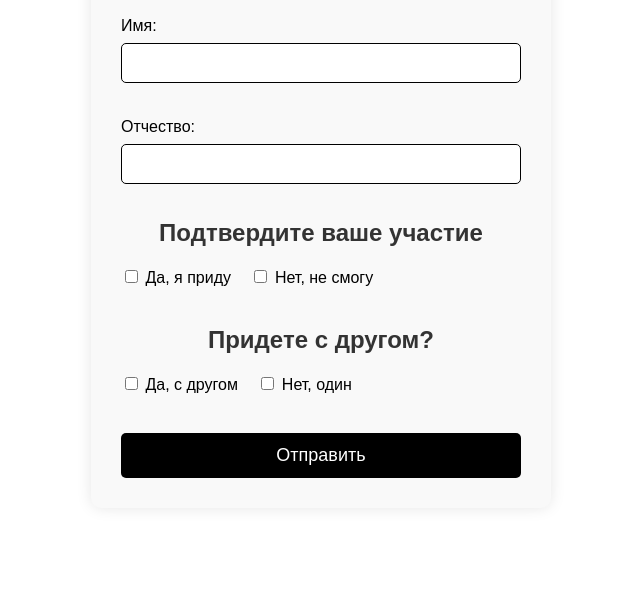
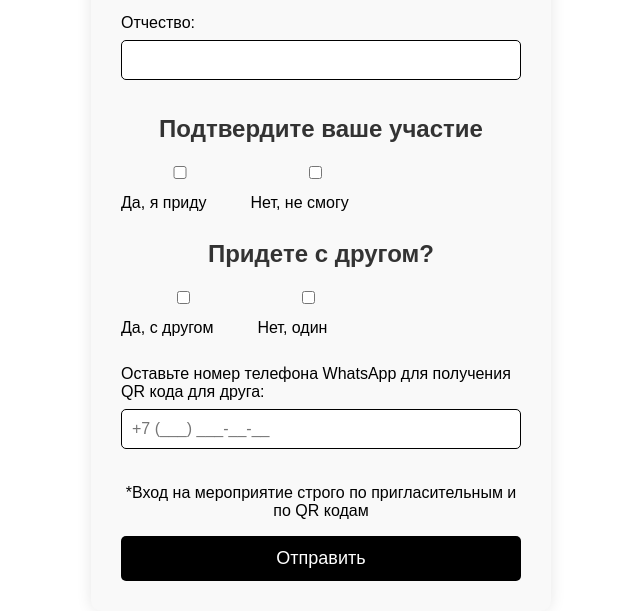
Before and after one commit to LexusQr/Confirmation-1, a plain HTML site: page index.html in a window 1280 px wide. Shown: the part 250-861 px from the top of the page, without its empty margins (319-959 px from the left). Before the commit the page ends 840 px from the top, so only its background shows below. Drawn offline with Linux system fonts and the light colour scheme.

Commit message:
Update index.html

```diff
--- a/index.html
+++ b/index.html
@@ -28,7 +28,7 @@
             text-align: center;
         }
 
-        #patronymic, #name {
+        #patronymic, #name, #whatsapp {
             width: 100%;
             max-width: 400px;
         }
@@ -50,13 +50,15 @@
         }
 
         input[type="text"],
-        input[type="checkbox"] {
+        input[type="checkbox"],
+        input[type="tel"] {
             padding: 10px;
             margin-bottom: 15px;
             border: 1px solid #000000;
             border-radius: 5px;
             font-size: 16px;
             box-sizing: border-box;
+            width: 100%;
         }
 
         .submit-button {
@@ -87,7 +89,6 @@
                 font-size: 16px;
                 padding: 10px 18px;
             }
-
         }
     </style>
 </head>
@@ -127,6 +128,13 @@
             </label>
         </div>
 
+        <div class="input-group">
+            <label for="whatsapp">Оставьте номер телефона WhatsApp для получения QR кода для друга:</label>
+            <input type="tel" id="whatsapp" name="whatsapp" placeholder="+7 (___) ___-__-__" required>
+        </div>
+
+        <p>*Вход на мероприятие строго по пригласительным и по QR кодам</p>
+
         <button class="submit-button" onclick="submitForm()">Отправить</button>
     </div>
     <script>
@@ -135,12 +143,14 @@
             const patronymic = document.getElementById('patronymic').value;
             const participation = document.querySelector('input[name="participation"]:checked')?.value || 'Нет ответа';
             const withFriend = document.querySelector('input[name="with_friend"]:checked')?.value || 'Нет ответа';
+            const whatsapp = document.getElementById('whatsapp').value;
 
             const data = {
                 name: name,
                 patronymic: patronymic,
                 participation: participation,
-                withFriend: withFriend
+                withFriend: withFriend,
+                whatsapp: whatsapp
             };
 
             fetch('https://script.google.com/macros/s/AKfycbyfSznl7td5Y0m0lImByZZ6Uz1KPkIUhnHAnchlSr8fdK-PnesbGUFMF5jDeT4mh_Ci/exec', {
@@ -156,6 +166,7 @@
                 // Обнуление значений формы
                 document.getElementById('name').value = '';
                 document.getElementById('patronymic').value = '';
+                document.getElementById('whatsapp').value = '';
                 document.querySelectorAll('input[type="checkbox"]').forEach(checkbox => checkbox.checked = false);
             })
             .catch(error => {
@@ -165,4 +176,5 @@
         }
     </script>
 </body>
+
 </html>
```
